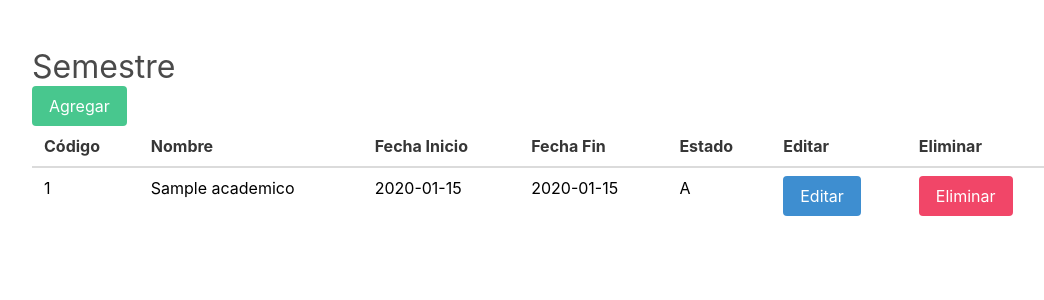
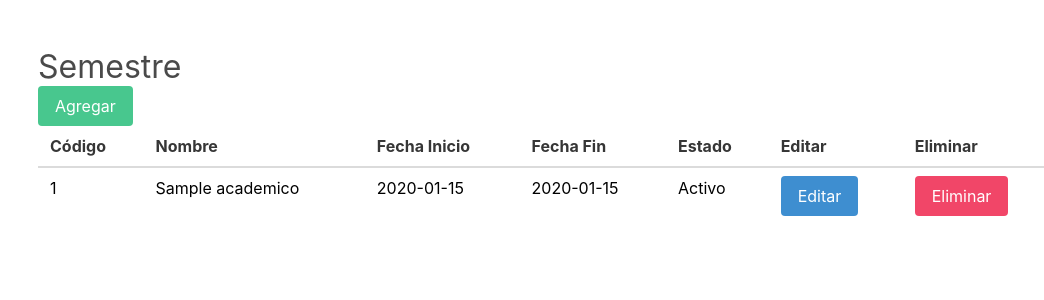
Before and after one commit to AngelAld/proyecto_calidad, a Flask app: page / in a window 1280 px wide. Shown: the part 68-368 px from the top of the page, without its empty margins (92-1136 px from the left). Run offline with Flask 3, Linux system fonts and the light colour scheme; tables that the repository leaves empty hold one stand-in row (values such as "Sample post"); some libraries are stand-ins or nearby versions.

Commit message:
Updated: 2023-04-23 11:43:24

```diff
--- a/templates/maestra.html
+++ b/templates/maestra.html
@@ -57,7 +57,7 @@
         </div>
     </nav>
 
-    <div class="container"> {%block contenido %} {% endblock %} </div>
+    <div class="container-md"> {%block contenido %} {% endblock %} </div>
 
 
 </body>
--- a/templates/semestres.html
+++ b/templates/semestres.html
@@ -9,11 +9,11 @@
                 <table class="table">
                     <thead>
                         <tr>
-                        <th>Código</th>
+                            <th class="d-none d-sm-table-cell">Código</th>
                             <th>Nombre</th>
-                        <th>Fecha Inicio</th>
-                        <th>Fecha Fin</th>
-                        <th>Estado</th>
+                            <th class="d-none d-sm-table-cell">Fecha Inicio</th>
+                            <th class="d-none d-sm-table-cell">Fecha Fin</th>
+                            <th class="d-none d-sm-table-cell">Estado</th>
                             <th>Editar</th>
                             <th>Eliminar</th>
                         </tr>
@@ -21,11 +21,17 @@
                     <tbody>
                         {% for semestre in semestres %}
                         <tr>
-                        <td>{{semestre[0]}}</td>
+                            <td class="d-none d-sm-table-cell">{{semestre[0]}}</td>
                             <td>{{semestre[1]}}</td>
-                        <td>{{semestre[2]}}</td>
-                        <td>{{semestre[3]}}</td>
-                        <td>{{semestre[4]}}</td>
+                            <td class="d-none d-sm-table-cell">{{semestre[2]}}</td>
+                            <td class="d-none d-sm-table-cell">{{semestre[3]}}</td>
+                            <td class="d-none d-sm-table-cell">
+                                {% if semestre[4] == "A" %}
+                                    Activo
+                                {% else %}
+                                    Inactivo
+                                {% endif %}
+                            </td>
                             <td>
                                 {# Pasar el id (lo que hay en semestre[0] #}
                                 <a href="{{url_for('editar_semestre', id=semestre[0])}}" class="button is-info">Editar</a>
```
Also changed, not shown: templates/editar_semestre.html (+7 -2 lines). Lines whose indentation alone changed are shown as unchanged.
